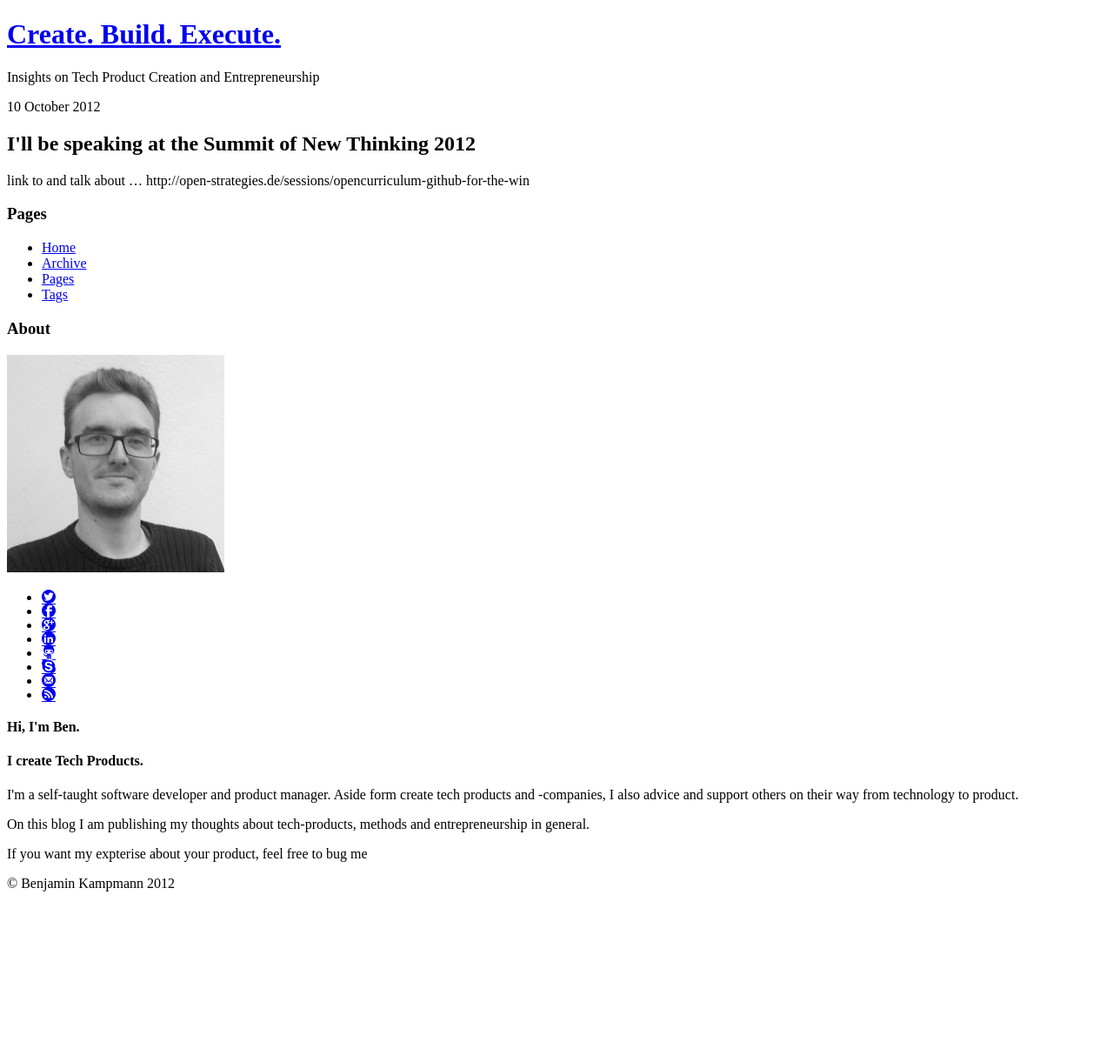
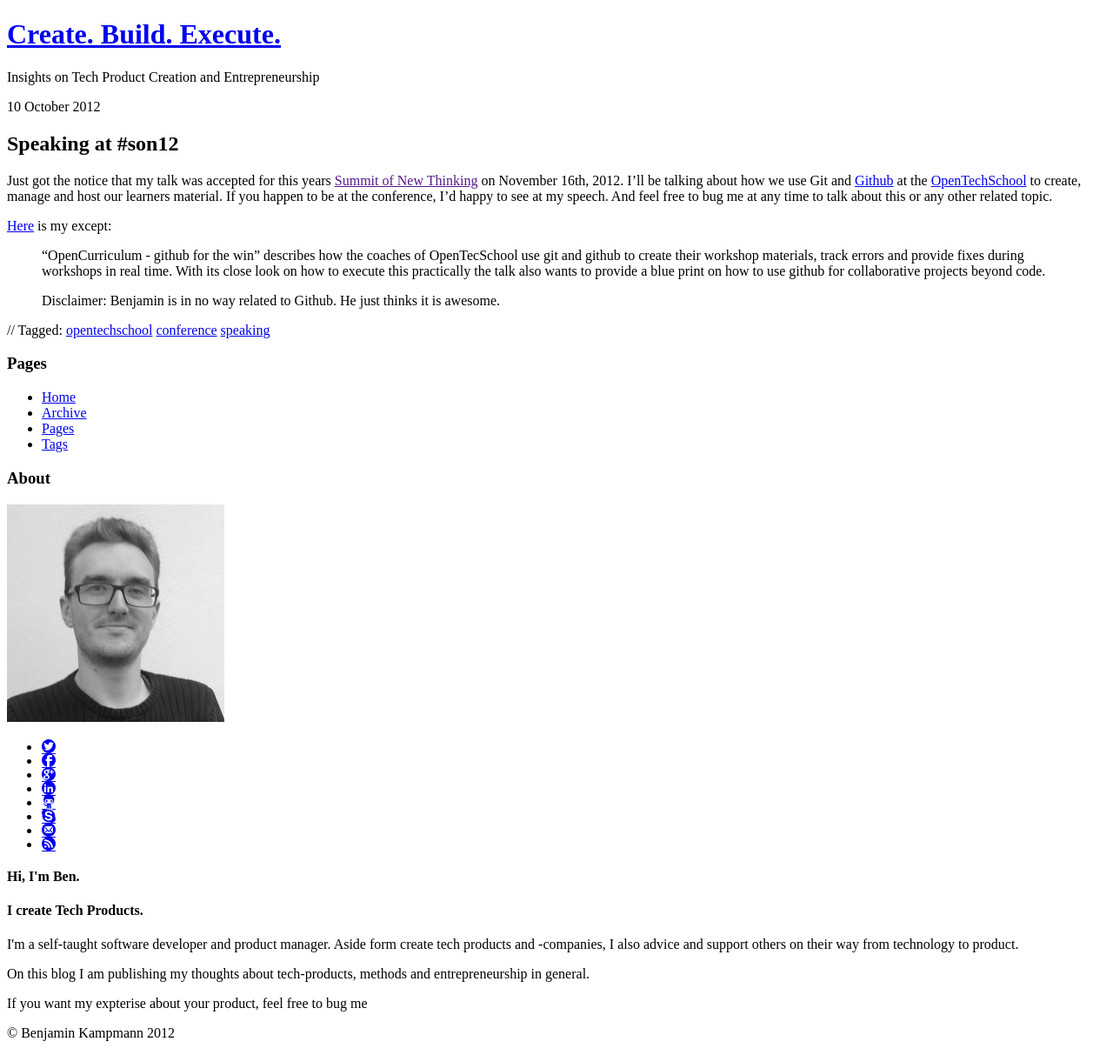
Before and after one commit to gnunicorn/blog, a Jekyll site: the page built from _posts/2012-10-10-ill-be-speaking-at-the-summit-of-new-thinking-2012.md, in a window 1280 px wide. Shown: the whole page at 87% size. Built offline with Jekyll 4.4.1, drawn with Linux system fonts in a browser that asks for light colours; before the commit the page ends 1041 px from its top, so only the background shows below that.

Commit message:
write summit of new thinking blog article

```diff
--- a/_posts/2012-10-10-ill-be-speaking-at-the-summit-of-new-thinking-2012.md
+++ b/_posts/2012-10-10-ill-be-speaking-at-the-summit-of-new-thinking-2012.md
@@ -1,10 +1,15 @@
 ---
 layout: post
-title: "I'll be speaking at the Summit of New Thinking 2012"
-description: ""
-category:
-tags: []
+title: "Speaking at #son12"
+description: "Just got the notice that my talk was accepted for this years [Summit of New Thinking]() on November 16th, 2012. I'll be talking about how we use Git and [Github](https://github.com) at the [OpenTechSchool](http://www.opentechschool.org) to create, manage and host our learners material. If you happen to be at the conference, I'd happy to see at my speech. And feel free to bug me at any time to talk about this or any other related topic."
+tags: ["opentechschool", "conference", "speaking"]
 ---
 {% include JB/setup %}
 
-link to and talk about ... http://open-strategies.de/sessions/opencurriculum-github-for-the-win
+Just got the notice that my talk was accepted for this years [Summit of New Thinking]() on November 16th, 2012. I'll be talking about how we use Git and [Github](https://github.com) at the [OpenTechSchool](http://www.opentechschool.org) to create, manage and host our learners material. If you happen to be at the conference, I'd happy to see at my speech. And feel free to bug me at any time to talk about this or any other related topic.
+
+[Here](http://open-strategies.de/sessions/opencurriculum-github-for-the-win) is my except:
+
+> "OpenCurriculum - github for the win" describes how the coaches of OpenTecSchool use git and github to create their workshop materials, track errors and provide fixes during workshops in real time. With its close look on how to execute this practically the talk also wants to provide a blue print on how to use github for collaborative projects beyond code.
+>
+> Disclaimer: Benjamin is in no way related to Github. He just thinks it is awesome.
```
